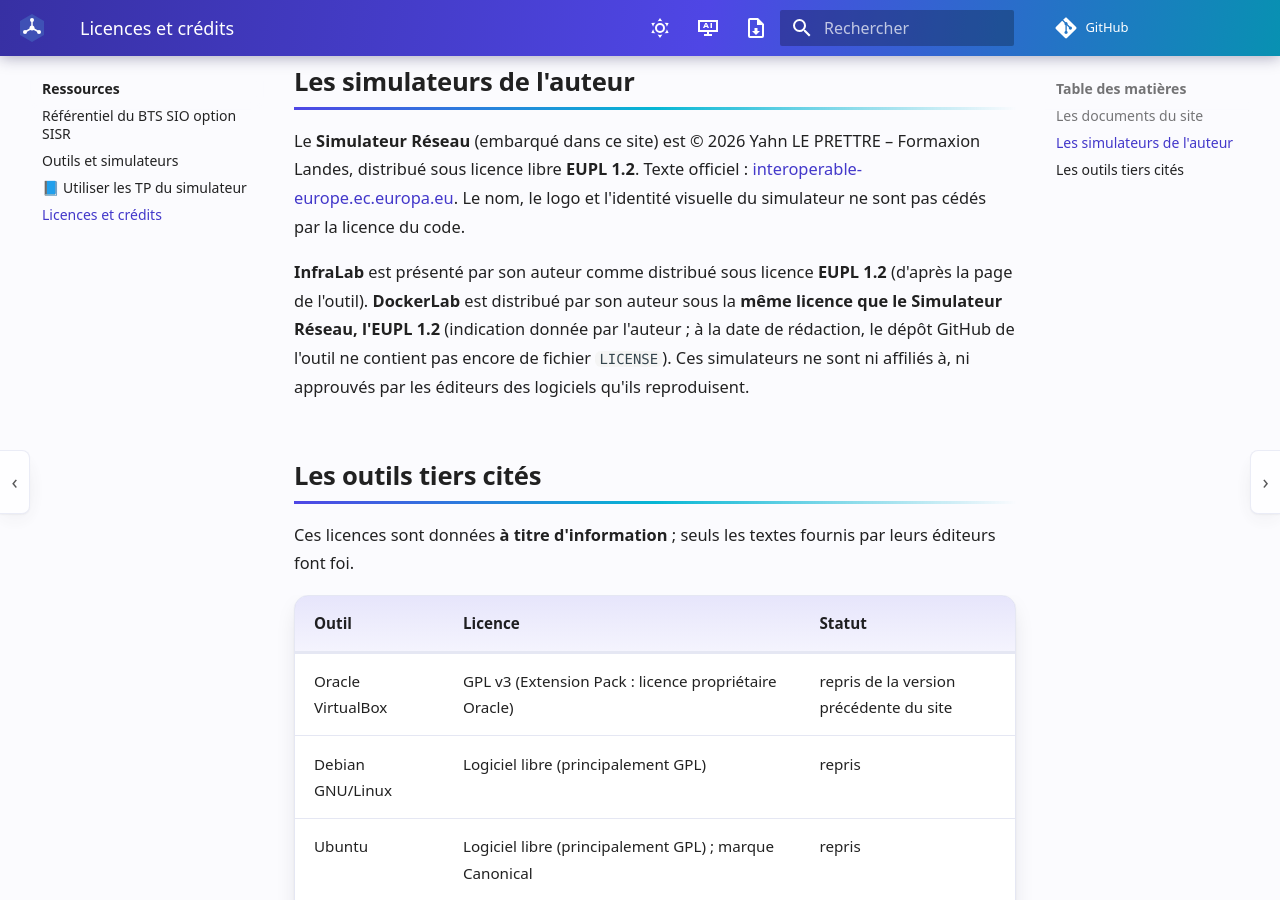
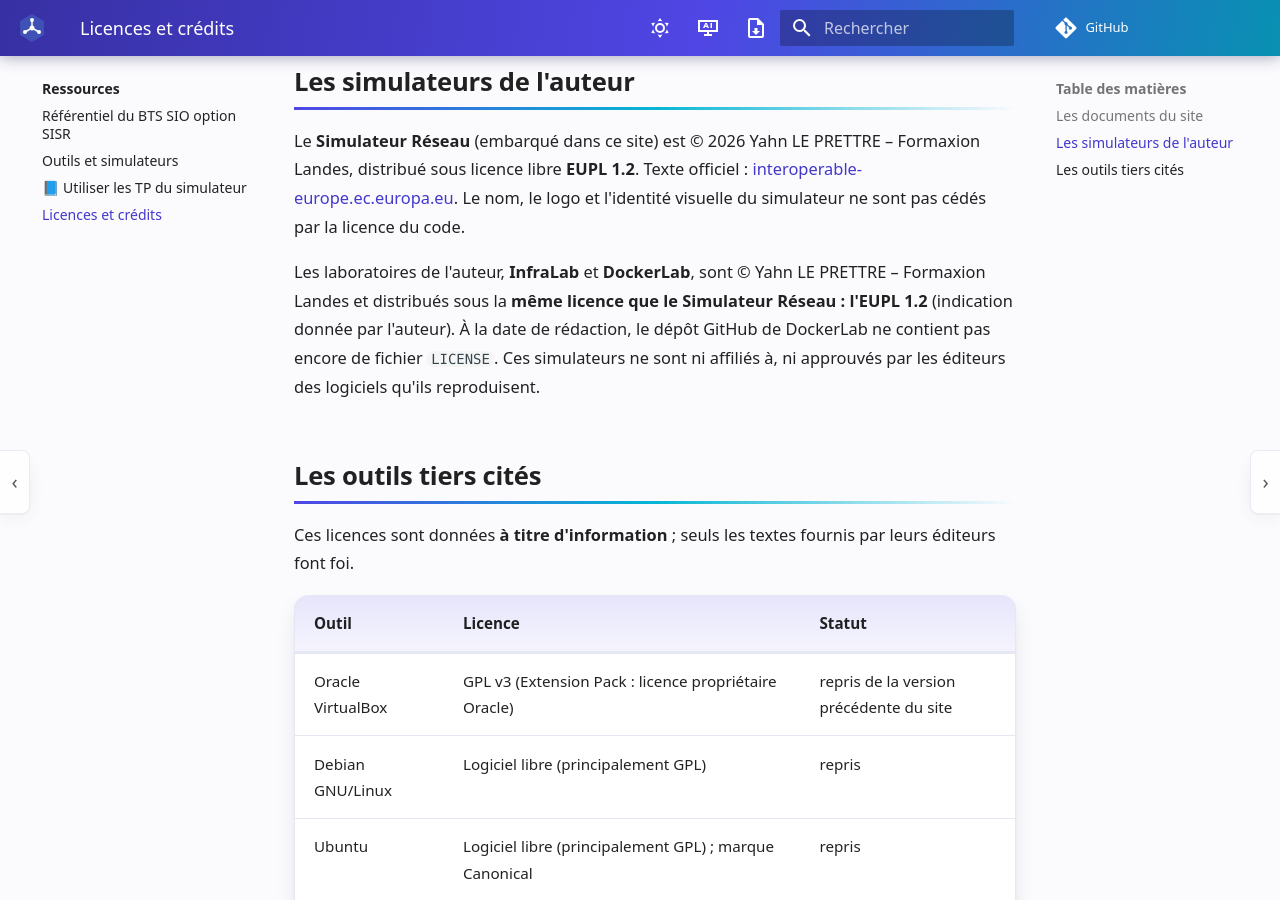
Before and after one commit to YahnLP/BTS-SIO1-gustave-eiffel, an MkDocs documentation site: the page built from docs/ressources/licences.md, in a window 1280 px wide and 900 px high, scrolled down 571 px. Built offline with MkDocs 1.6.1 and Material for MkDocs 9.7.7, drawn with Linux system fonts in a browser that asks for light colours; comment, search, counter and statistics services are not loaded.

Commit message:
Licences : InfraLab et DockerLab sous EUPL 1.2, comme le Simulateur Réseau
Co-Authored-By: Claude Sonnet 5.5 <noreply@anthropic.com>
Claude-Session: https://claude.ai/code/session_012WXPc3krmGgUfowbHYe8RN

```diff
--- a/docs/ressources/licences.md
+++ b/docs/ressources/licences.md
@@ -12,7 +12,7 @@ Chaque document exporté en PDF (icône dans l'en-tête de chaque page) rappelle
 
 Le **Simulateur Réseau** (embarqué dans ce site) est © 2026 Yahn LE PRETTRE – Formaxion Landes, distribué sous licence libre **EUPL 1.2**. Texte officiel : [interoperable-europe.ec.europa.eu](https://interoperable-europe.ec.europa.eu/collection/eupl/eupl-text-eupl-12). Le nom, le logo et l'identité visuelle du simulateur ne sont pas cédés par la licence du code.
 
-**InfraLab** est présenté par son auteur comme distribué sous licence **EUPL 1.2** (d'après la page de l'outil). **DockerLab** est distribué par son auteur sous la **même licence que le Simulateur Réseau, l'EUPL 1.2** (indication donnée par l'auteur ; à la date de rédaction, le dépôt GitHub de l'outil ne contient pas encore de fichier `LICENSE`). Ces simulateurs ne sont ni affiliés à, ni approuvés par les éditeurs des logiciels qu'ils reproduisent.
+Les laboratoires de l'auteur, **InfraLab** et **DockerLab**, sont © Yahn LE PRETTRE – Formaxion Landes et distribués sous la **même licence que le Simulateur Réseau : l'EUPL 1.2** (indication donnée par l'auteur). À la date de rédaction, le dépôt GitHub de DockerLab ne contient pas encore de fichier `LICENSE`. Ces simulateurs ne sont ni affiliés à, ni approuvés par les éditeurs des logiciels qu'ils reproduisent.
 
 ## Les outils tiers cités
 
```
